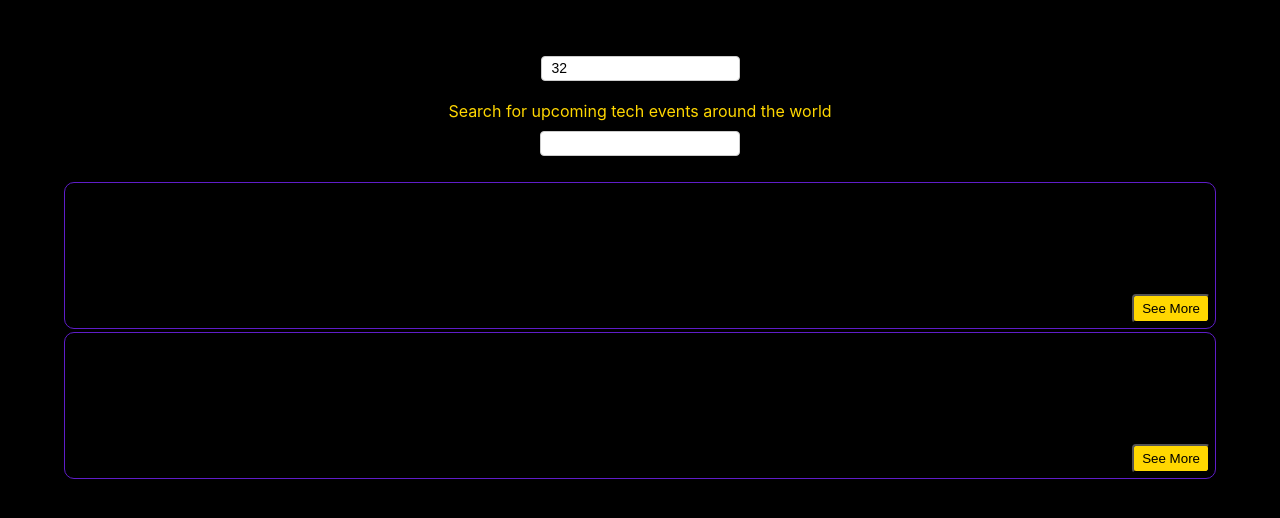
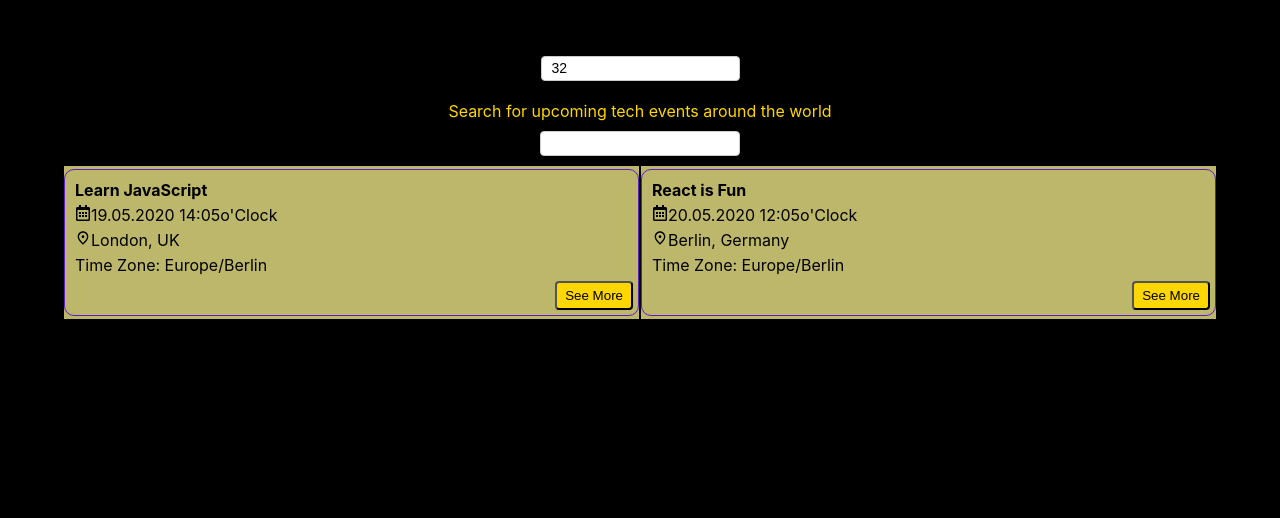
Before and after one commit to Udokailodigwe/meet, a React (Create React App) app: page / in a window 1280 px wide. Shown: the top 518 px of the page. Built offline with nearby package versions, Linux system fonts and the light colour scheme.

Commit message:
Added react bootstrap to eventlist component

```diff
--- a/src/components/EventList.js
+++ b/src/components/EventList.js
@@ -1,17 +1,20 @@
 import React, { Component } from 'react';
+import { Row, Col } from 'react-bootstrap';
 import Event from './Event';
+
+import '../css/Eventlist.css';
 
 class EventList extends Component {
    render() {
       const {events} = this.props;
       return (
-      <ul className="EventList">
+      <Row className="EventList">
          {events.map((event) => (
-            <li key={event.id}>
-               <Event event={event} />
-            </li>
+            <Col className='col' key={event.id}>
+               <Event  event={event} />
+            </Col>
          ))}
-      </ul>
+      </Row>
       );
    }
 }
```
